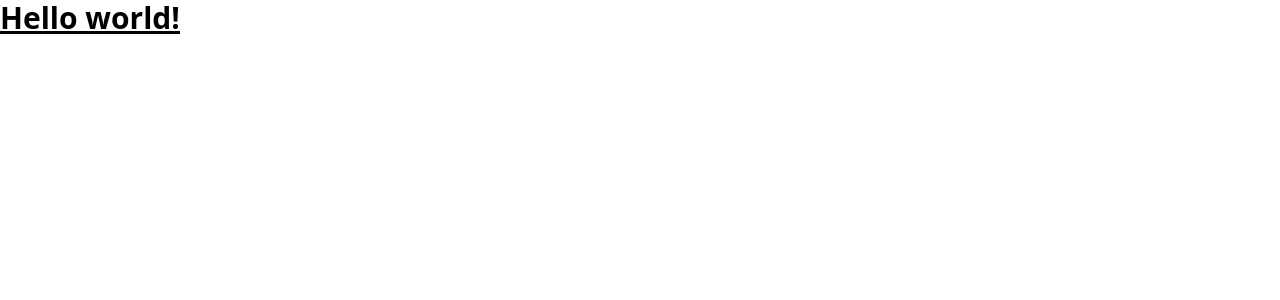
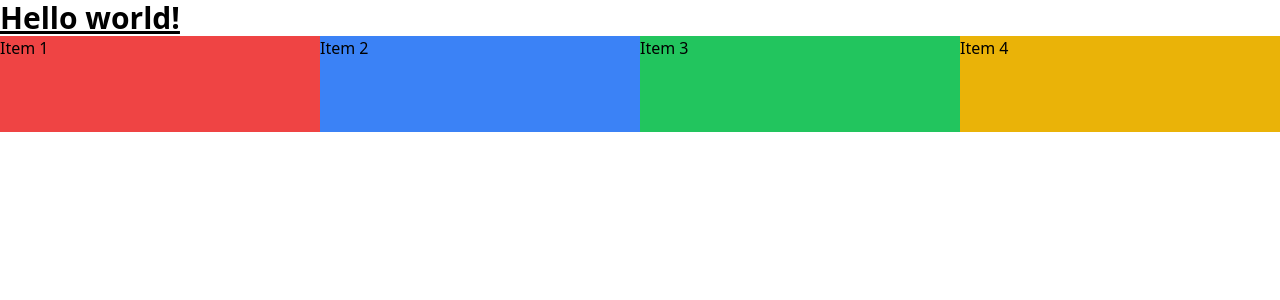
Before and after one commit to archeryue/LearnWebInTen, a Vue app in the folder ui-tasks/todo-list/: page / in a window 1280 px wide. Shown: the top 300 px of the page. Built offline with nearby package versions, Linux system fonts and the light colour scheme.

Commit message:
ADD: grid test

```diff
--- a/ui-tasks/todo-list/package.json
+++ b/ui-tasks/todo-list/package.json
@@ -16,6 +16,6 @@
     "autoprefixer": "^10.4.19",
     "postcss": "^8.4.38",
     "tailwindcss": "^3.4.4",
-    "vite": "^5.3.1"
+    "vite": "^5.3.3"
   }
 }
--- a/ui-tasks/todo-list/src/App.vue
+++ b/ui-tasks/todo-list/src/App.vue
@@ -2,4 +2,10 @@
   <h1 class="text-3xl font-bold underline">
     Hello world!
   </h1>
+  <div class="grid grid-cols-1 sm:grid-cols-1 md:grid-cols-2 lg:grid-cols-4">
+    <div class="w-full h-24 bg-red-500">Item 1</div>
+    <div class="w-full h-24 bg-blue-500">Item 2</div>
+    <div class="w-full h-24 bg-green-500">Item 3</div>
+    <div class="w-full h-24 bg-yellow-500">Item 4</div>
+  </div>
 </template>
```
Also changed, not shown: 1 other file (tests, documents, lock files or other folders).
